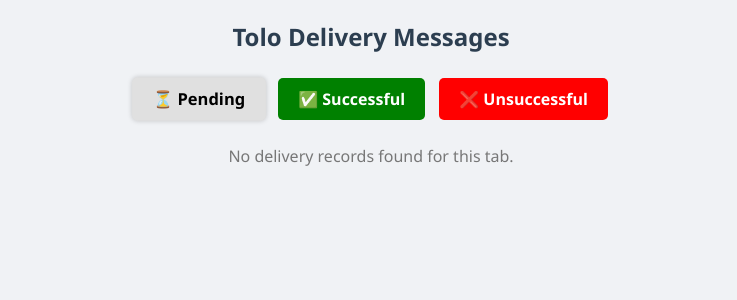
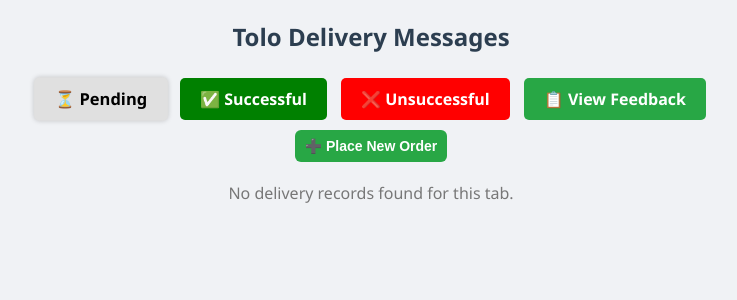
Before and after one commit to tinsae34/backend, a Flask app: page / in a window 1280 px wide. Shown: the top 300 px of the page, without its empty margins (269-1006 px from the left). Run offline with Flask 3, Linux system fonts and the light colour scheme; data that the repository does not hold is empty.

Commit message:
Update index.html

```diff
--- a/templates/index.html
+++ b/templates/index.html
@@ -4,6 +4,7 @@
 <head>
     <meta charset="UTF-8">
     <title>Tolo Delivery</title>
+    <meta http-equiv="refresh" content="60">
     <style>
         body {
             font-family: 'Segoe UI', Tahoma, Geneva, Verdana, sans-serif;
@@ -143,6 +144,17 @@
             class="tab successful {% if current_tab == 'successful' %}active{% endif %}">✅ Successful</a>
         <a href="{{ url_for('index', filter_status='unsuccessful') }}"
             class="tab unsuccessful {% if current_tab == 'unsuccessful' %}active{% endif %}">❌ Unsuccessful</a>
+            <a href="{{ url_for('view_feedback') }}" class="tab" style="background-color:#28a745; color:white;">📋 View Feedback</a>
+            <div style="text-align: center; margin-bottom: 20px;">
+                <a href="{{ url_for('place_order') }}">
+                    <button class="save-button" style="background-color: #28a745; font-weight: bold;">
+                        ➕ Place New Order
+                    </button>
+                </a>
+            </div>
+
+
+
     </div>
 
     {% if deliveries %}
```
